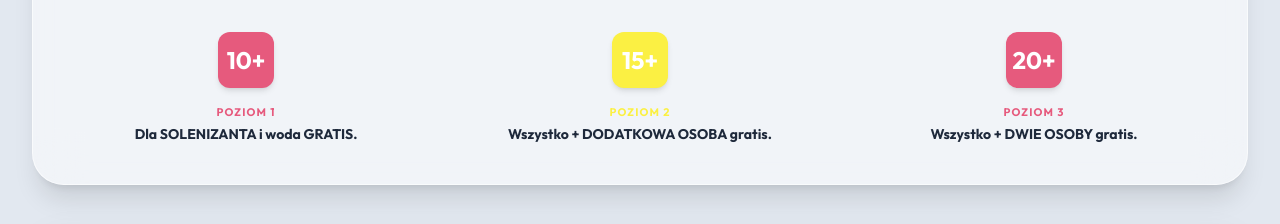
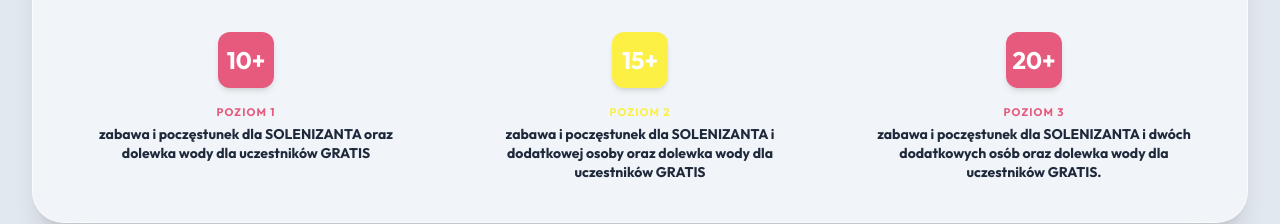
Before and after one commit to prezentinnynizwszystkie-ctrl/Nibylandia, a React (Vite) app: page / in a window 1280 px wide. Shown: the part 3089-3313 px from the top of the page. Built offline with nearby package versions, Linux system fonts and the light colour scheme.

Commit message:
Update guest offer descriptions in OfferNibylandia

```diff
--- a/components/partners/OfferNibylandia.tsx
+++ b/components/partners/OfferNibylandia.tsx
@@ -246,9 +246,9 @@ export const OfferNibylandia: React.FC<OfferNibylandiaProps> = ({ partner, onLea
                 <div className="text-[8px] md:text-[12px] font-black uppercase tracking-[0.2em] text-slate-400 mb-5 md:mb-8">Gratisy za liczbę gości</div>
                 <div className="flex flex-col md:flex-row items-stretch justify-between gap-4 md:gap-12 relative">
                    {[
-                     {n: '10+', c: 'primary', l: 'Poziom 1', d: 'Dla SOLENIZANTA i woda GRATIS.'},
-                     {n: '15+', c: 'accent', l: 'Poziom 2', d: 'Wszystko + DODATKOWA OSOBA gratis.'},
-                     {n: '20+', c: 'primary', l: 'Poziom 3', d: 'Wszystko + DWIE OSOBY gratis.'}
+                     {n: '10+', c: 'primary', l: 'Poziom 1', d: 'zabawa i poczęstunek dla SOLENIZANTA oraz dolewka wody dla uczestników GRATIS'},
+                     {n: '15+', c: 'accent', l: 'Poziom 2', d: 'zabawa i poczęstunek dla SOLENIZANTA i dodatkowej osoby oraz dolewka wody dla uczestników GRATIS'},
+                     {n: '20+', c: 'primary', l: 'Poziom 3', d: 'zabawa i poczęstunek dla SOLENIZANTA i dwóch dodatkowych osób oraz dolewka wody dla uczestników GRATIS.'}
                    ].map((m, i) => (
                      <div key={m.l} className="flex-1 flex flex-row md:flex-col items-center md:text-center group relative">
                         {i < 2 && <div className="absolute left-5 top-10 bottom-0 w-0.5 bg-slate-100 md:hidden"></div>}
```
